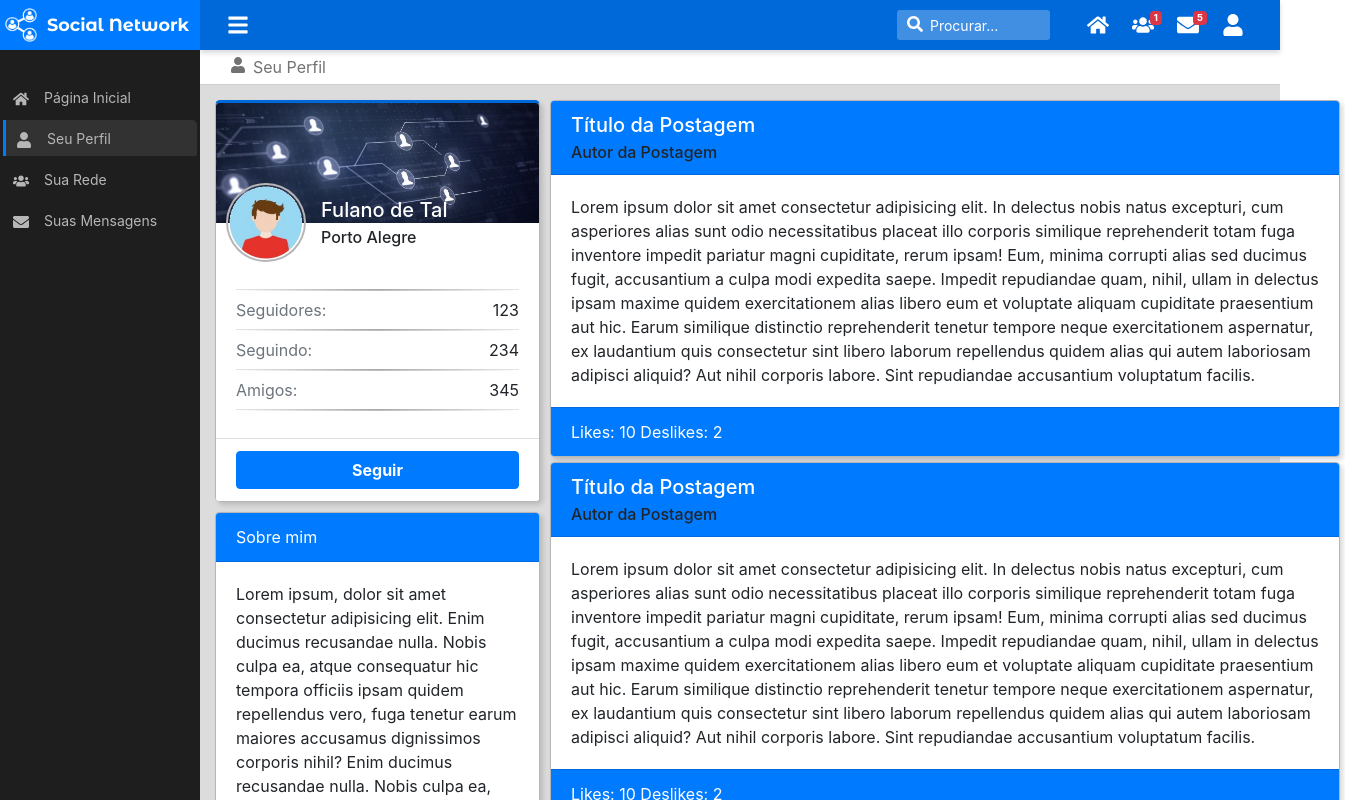
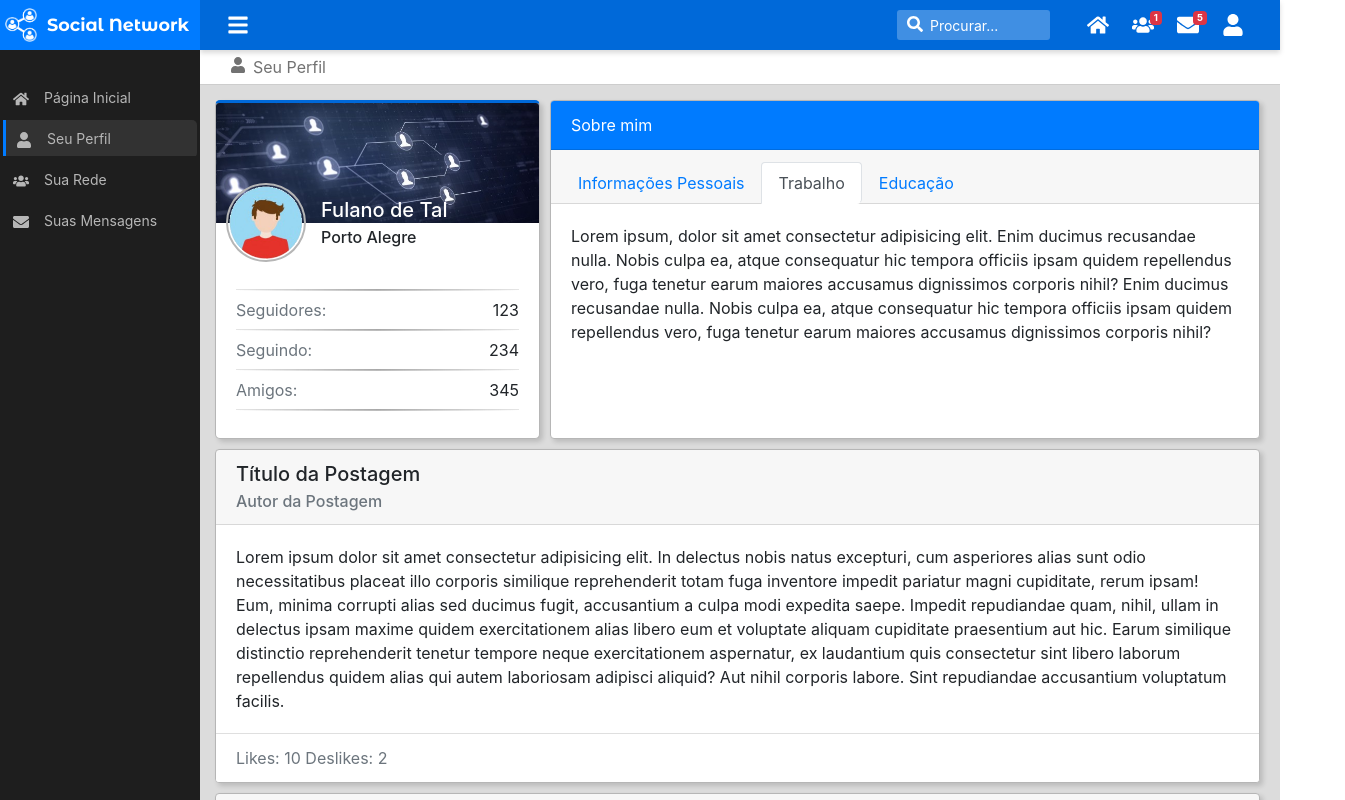
Before and after one commit to devtiagom/social-network-frontend-react, a React (Create React App) app: page /profile in a window 1280 px wide. Shown: the top 800 px of the page, 1345 px wide, since content can reach past the window. Built offline with nearby package versions, Linux system fonts and the light colour scheme.

Commit message:
a little re-layout in profile page

```diff
--- a/src/components/about-me-card/index.jsx
+++ b/src/components/about-me-card/index.jsx
@@ -8,6 +8,19 @@ export default props => (
             {/* <h5 className="card-title">Sobre mim</h5> */}
             Sobre mim
         </div>
+        <div class="card-header">
+            <ul class="nav nav-tabs card-header-tabs">
+                <li class="nav-item">
+                    <a class="nav-link" href="#">Informações Pessoais</a>
+                </li>
+                <li class="nav-item">
+                    <a class="nav-link active" href="#">Trabalho</a>
+                </li>
+                <li class="nav-item">
+                    <a class="nav-link" href="#">Educação</a>
+                </li>
+            </ul>
+        </div>
         <div className="card-body">
             <p className="card-text">
                 Lorem ipsum, dolor sit amet consectetur adipisicing elit. Enim ducimus recusandae nulla. Nobis culpa ea, atque consequatur hic tempora officiis ipsam quidem repellendus vero, fuga tenetur earum maiores accusamus dignissimos corporis nihil?
--- a/src/components/about-me-card/style.css
+++ b/src/components/about-me-card/style.css
@@ -1,7 +1,7 @@
 .about-me {
     position: unset;
     margin: 5px;
-    width: 325px;
+    max-width: calc(100% - 350px);
     border: 1px solid var(--side-bar-body-link-txt-color);
     box-shadow: 3px 3px 5px rgba(0, 0, 0, .15);
 }
--- a/src/components/post/index.jsx
+++ b/src/components/post/index.jsx
@@ -4,17 +4,17 @@ import './style.css';
 
 export default props => (
     <div className="card post">
-        <div className="card-header bg-primary">
-            <h5 className="card-title text-white">Título da Postagem</h5>
-            <h6 className="card-subtitle">Autor da Postagem</h6>
+        <div className="card-header">
+            <h5 className="card-title">Título da Postagem</h5>
+            <h6 className="card-subtitle text-muted">Autor da Postagem</h6>
         </div>
         <div className="card-body">
             <p className="card-text">
                 Lorem ipsum dolor sit amet consectetur adipisicing elit. In delectus nobis natus excepturi, cum asperiores alias sunt odio necessitatibus placeat illo corporis similique reprehenderit totam fuga inventore impedit pariatur magni cupiditate, rerum ipsam! Eum, minima corrupti alias sed ducimus fugit, accusantium a culpa modi expedita saepe. Impedit repudiandae quam, nihil, ullam in delectus ipsam maxime quidem exercitationem alias libero eum et voluptate aliquam cupiditate praesentium aut hic. Earum similique distinctio reprehenderit tenetur tempore neque exercitationem aspernatur, ex laudantium quis consectetur sint libero laborum repellendus quidem alias qui autem laboriosam adipisci aliquid? Aut nihil corporis labore. Sint repudiandae accusantium voluptatum facilis.
             </p>
         </div>
-        <div className="card-footer bg-primary">
-            <p className="card-text text-white">Likes: 10 Deslikes: 2</p>
+        <div className="card-footer bg-white">
+            <p className="card-text text-muted">Likes: 10 Deslikes: 2</p>
         </div>
     </div>
 );
--- a/src/components/post/style.css
+++ b/src/components/post/style.css
@@ -1,7 +1,7 @@
 .post {
     position: unset;
     margin: 5px;
-    width: 790px;
+    margin-right: 10px;
     border: 1px solid var(--side-bar-body-link-txt-color);
     box-shadow: 3px 3px 5px rgba(0, 0, 0, .15);
 }
--- a/src/components/user-card/index.jsx
+++ b/src/components/user-card/index.jsx
@@ -22,7 +22,7 @@ export default props => (
             <p className="card-text user-card-text"><span className="text-muted">Amigos:</span> 345</p>
             <hr className="user-card-hr" />
         </div>
-        <Show if={true}>
+        <Show if={false}>
             <div className="card-footer bg-white">
                 <button className="btn btn-block btn-primary">
                     <span className="user-card-button-text">Seguir</span>
--- a/src/global.css
+++ b/src/global.css
@@ -4,11 +4,20 @@
 :root {
   /* --header-bg-color: #1E89DD; */
   --header-bg-color: #0069D9;
+
   /* --side-bar-header-bg-color: #3C96DF; */
-  --side-bar-header-bg-color: #007BFF;
+  /* --side-bar-header-bg-color: #007BFF; */
+  --side-bar-header-bg-color: var(--primary);
+
   --side-bar-body-bg-color: #1E1E1E;
+  /* --side-bar-body-bg-color: var(--dark); */
+
   --side-bar-body-link-bg-color: #323232;
+  /* --side-bar-body-link-bg-color: var(--secondary); */
+
   --side-bar-body-link-txt-color: #B6B6B6;
+  /* --side-bar-body-link-txt-color: white; */
+
   --main-bg-color: #DCDCDC;
 
   --header-height: 50px;
--- a/src/pages/profile/index.jsx
+++ b/src/pages/profile/index.jsx
@@ -28,7 +28,7 @@ const Profile = props => {
                     <div className="user-activities">
                         <Post />
                         <Post />
-                        {/* <Post /> */}
+                        <Post />
                     </div>
                 </div>
             </div>
--- a/src/pages/profile/style.css
+++ b/src/pages/profile/style.css
@@ -5,10 +5,15 @@
 
 .profile .profile-content {
     display: flex;
+    flex-direction: column;
     padding: 10px;
 }
 
 .profile .profile-content .user-info {
     display: flex;
+}
+
+.profile .profile-content .user-activities {
+    display: flex;
     flex-direction: column;
 }
```
